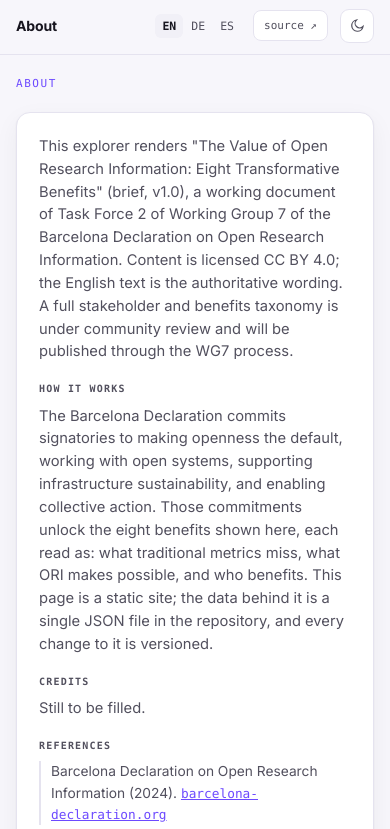
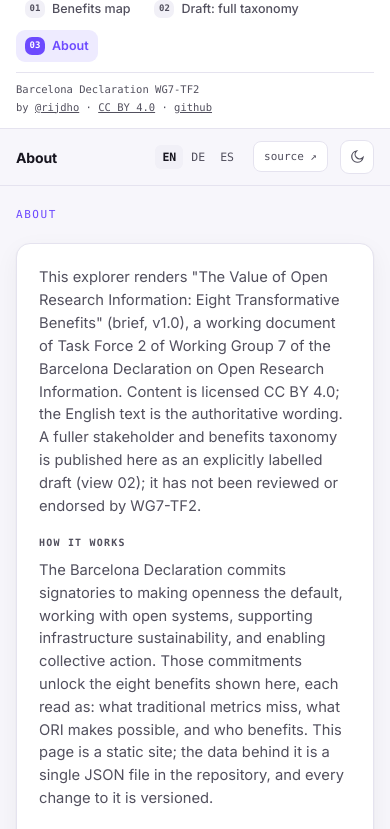
Before and after one commit to rijdho/barcelona-wg7-tf2, a website: page site/about/index.html in a window 390 px wide. Shown: the part 55-884 px from the top of the page. Drawn offline with Linux system fonts and the light colour scheme.

Commit message:
Fix the three defects the review found on the deployed pages
The draft page showed the buttons it hides: .btn declares a display, which
outranks the user agent rule for [hidden], and the neutralizing rule added in
0d1cb20 landed only in the main stylesheet, so "suggest a change" rendered as
a dead link with no href. Add the rule to the draft sheet too.

A deep link with a well-formed but non-existent id (#A9, #S99) threw while
building the selection graph, so init() aborted: the map kept its nodes but
lost its connecting lines, and the resize observer was never installed, for
the rest of the visit. Both explorers now validate the hash against the data.

Below 940px the rail hid the navigation and the credit line, leaving the draft
and About views unreachable on a phone and dropping author, license and source
from every page. The rail now wraps, brand on its own row, nav pills and the
credit line below.

Also: the source citation and the About reference pointed at a Google Doc that
answers 401 to anyone without access, so both now point at the full text in
this repository, with the WG7 working copy kept in About and labeled as
access-restricted; the credits section replaces its placeholder; About no
longer says the fuller taxonomy is pending publication when view 02 publishes
it as a labeled draft; the draft banner drops the author credit; the theme
toggle and source link are translated; three strings orphaned when the
Contribute view was folded back are gone. Asset links bumped.

```diff
--- a/site/about/index.html
+++ b/site/about/index.html
@@ -5,7 +5,7 @@
   <meta name="viewport" content="width=device-width, initial-scale=1" />
   <title>About · The Value of Open Research Information</title>
   <meta name="description" content="About the ORI benefits explorer of Barcelona Declaration WG7 Task Force 2: what it renders, how it works, credits, and references." />
-  <link rel="stylesheet" href="../style.css?v=15" />
+  <link rel="stylesheet" href="../style.css?v=16" />
   <script>
     (function () {
       var t = localStorage.getItem("wg7tf2-theme");
@@ -44,7 +44,7 @@
           <button data-lang="de" aria-current="false">DE</button>
           <button data-lang="es" aria-current="false">ES</button>
         </nav>
-        <a class="ghost-btn" href="https://github.com/rijdho/barcelona-wg7-tf2">source&nbsp;&#8599;</a>
+        <a class="ghost-btn" data-i18n="sourceLink" href="https://github.com/rijdho/barcelona-wg7-tf2">source&nbsp;&#8599;</a>
         <button class="icon-btn" id="theme-toggle" aria-label="Theme">
           <svg viewBox="0 0 24 24" aria-hidden="true"><path d="M21 12.8A8.5 8.5 0 1 1 11.2 3a6.6 6.6 0 0 0 9.8 9.8Z" /></svg>
         </button>
@@ -65,7 +65,8 @@
                 <a href="https://barcelona-declaration.org/">barcelona-declaration.org</a></li>
               <li>Barcelona Declaration WG7-TF2 (2026). The Value of Open Research Information:
                 Eight Transformative Benefits, v1.0 (brief).
-                <a href="https://docs.google.com/document/d/14gLDIGrtlsrSUw67n1HImU2uWl2kwJSib57jZRBDp0o/edit">Google Doc (working draft)</a></li>
+                <a href="https://github.com/rijdho/barcelona-wg7-tf2/blob/main/deliverables/ORI_Benefits_Overview_brief.md">Full text (Markdown, this repository)</a>;
+                <a href="https://docs.google.com/document/d/14gLDIGrtlsrSUw67n1HImU2uWl2kwJSib57jZRBDp0o/edit">WG7 working copy in Google Docs</a> (sign-in and access required)</li>
               <li>Paris Conference on Open Research Information, report (2024).
                 <a href="https://doi.org/10.5281/zenodo.14054244">doi:10.5281/zenodo.14054244</a></li>
               <li>Bologna Meeting on Open Research Information, report (2025).
@@ -86,7 +87,7 @@
   </div>
 
   <script type="module">
-    import { UI, LOCALES, detectLocale } from "../i18n.js?v=15";
+    import { UI, LOCALES, detectLocale } from "../i18n.js?v=16";
     let lang = detectLocale();
     function render(version) {
       document.documentElement.lang = lang;
@@ -96,11 +97,12 @@
       document.querySelector("#about-body").textContent =
         UI[lang].aboutBody.replace("{version}", version);
       document.querySelector("#about-how-body").textContent = UI[lang].aboutHowBody;
+      document.querySelector("#theme-toggle").setAttribute("aria-label", UI[lang].themeLabel);
       document.querySelectorAll(".langs button").forEach((b) => {
         b.setAttribute("aria-current", String(b.dataset.lang === lang));
       });
     }
-    fetch("../data/taxonomy.json?v=15").then((r) => r.json()).then((d) => {
+    fetch("../data/taxonomy.json?v=16").then((r) => r.json()).then((d) => {
       render(d.version);
       document.querySelectorAll(".langs button").forEach((b) => {
         b.addEventListener("click", () => {
--- a/site/draft/style.css
+++ b/site/draft/style.css
@@ -82,6 +82,8 @@
 }
 
 * { box-sizing: border-box; }
+/* .btn sets display, which would otherwise win over the UA rule for [hidden] */
+[hidden] { display: none !important; }
 html { -webkit-text-size-adjust: 100%; }
 body {
   margin: 0;
@@ -234,10 +236,17 @@
 
 @media (max-width: 940px) {
   .app { grid-template-columns: 1fr; }
-  .rail { position: static; height: auto; flex-direction: row; align-items: center;
+  .rail { position: static; height: auto; flex-direction: row; flex-wrap: wrap;
+    align-items: center; gap: 6px;
     border-right: none; border-bottom: 1px solid var(--hairline); padding: 10px 16px; }
-  .brand-mark { padding: 0; }
-  .nav-label, .nav-item, .rail-foot { display: none; }
+  .brand-mark { padding: 0; width: 100%; }
+  .nav-label { display: none; }
+  /* the rail collapses to a bar, but navigation and the credit line stay:
+     they are the only route to the other views and the only attribution */
+  .nav-item { width: auto; padding: 6px 9px; font-size: 12.5px; gap: 7px; }
+  .nav-item .nav-step { width: 20px; height: 18px; font-size: 9px; }
+  .rail-foot { margin-top: 4px; width: 100%; padding: 8px 0 2px;
+    border-top: 1px solid var(--hairline); }
   .cmdbar { padding: 11px 16px; }
   .content { padding: 20px 16px 48px; }
   .explorer { grid-template-columns: 1fr; gap: 18px; }
--- a/site/i18n.js
+++ b/site/i18n.js
@@ -15,7 +15,6 @@
       "Everything runs in your browser; nothing is tracked or sent anywhere.",
     navView: "View",
     navExplorer: "Benefits map",
-    navContribute: "Contribute",
     navDraft: "Draft: full taxonomy",
     colAxes: "Axes",
     colBenefits: "Benefit dimensions",
@@ -36,8 +35,8 @@
       "This explorer renders \"The Value of Open Research Information: Eight Transformative Benefits\" " +
       "(brief, v{version}), a working document of Task Force 2 of Working Group 7 of the Barcelona " +
       "Declaration on Open Research Information. Content is licensed CC BY 4.0; the English text is " +
-      "the authoritative wording. A full stakeholder and benefits taxonomy is under community review " +
-      "and will be published through the WG7 process.",
+      "the authoritative wording. A fuller stakeholder and benefits taxonomy is published here as an " +
+      "explicitly labelled draft (view 02); it has not been reviewed or endorsed by WG7-TF2.",
     aboutHowTitle: "How it works",
     aboutHowBody:
       "The Barcelona Declaration commits signatories to making openness the default, working with " +
@@ -45,12 +44,10 @@
       "Those commitments unlock the eight benefits shown here, each read as: what traditional " +
       "metrics miss, what ORI makes possible, and who benefits. This page is a static site; the " +
       "data behind it is a single JSON file in the repository, and every change to it is versioned.",
-    aboutSuggestTitle: "Suggest changes",
     aboutSuggestBody:
       "Two channels, pick whichever suits you: a structured GitHub issue (public and traceable, " +
       "needs a GitHub account; the explorer's button pre-fills it for the selected item), or the " +
       "shared WG7-TF2 spreadsheet, which needs no account at all.",
-    contribUseTitle: "How your input is used",
     contribUseBody:
       "Every suggestion is tied to a specific element of the framework, so nothing lands in a " +
       "general inbox. Wording feedback flows into the next version of the brief. Your perspective " +
@@ -60,9 +57,15 @@
       "record: each suggestion keeps its link, and the exported CSV in the repository is the " +
       "working dataset of the review.",
     aboutCreditsTitle: "Credits",
-    aboutCredits: "Still to be filled.",
+    aboutCredits:
+      "Built and maintained by Ricardo Hartley (@rijdho) as a contribution to Task Force 2 of " +
+      "Working Group 7 of the Barcelona Declaration; the brief itself is the work of the task " +
+      "force. Community suggestions are credited in their own issues and in the exported " +
+      "suggestions dataset.",
     aboutRefsTitle: "References",
     sourceLabel: "Source:",
+    sourceLink: "source\u00a0\u2197",
+    themeLabel: "Switch light / dark theme",
   },
   de: {
     title: "Die acht Nutzen",
@@ -74,7 +77,6 @@
       "Verbindungen zu verfolgen. Alles läuft im Browser; nichts wird erfasst oder gesendet.",
     navView: "Ansicht",
     navExplorer: "Nutzen-Karte",
-    navContribute: "Mitwirken",
     navDraft: "Entwurf: vollständige Taxonomie",
     colAxes: "Achsen",
     colBenefits: "Nutzendimensionen",
@@ -95,8 +97,9 @@
       "Dieser Explorer zeigt \"The Value of Open Research Information: Eight Transformative Benefits\" " +
       "(Brief, v{version}), ein Arbeitsdokument der Task Force 2 der Working Group 7 der Barcelona " +
       "Declaration on Open Research Information. Inhalte stehen unter CC BY 4.0; der englische Text " +
-      "ist maßgeblich. Eine vollständige Stakeholder- und Nutzen-Taxonomie befindet sich in der " +
-      "Community-Review und wird über den WG7-Prozess veröffentlicht.",
+      "ist maßgeblich. Eine umfassendere Stakeholder- und Nutzen-Taxonomie ist hier als ausdrücklich " +
+      "gekennzeichneter Entwurf veröffentlicht (Ansicht 02); sie wurde von WG7-TF2 weder geprüft " +
+      "noch bestätigt.",
     aboutHowTitle: "Wie es funktioniert",
     aboutHowBody:
       "Die Barcelona Declaration verpflichtet ihre Unterzeichner, Offenheit zum Standard zu machen, " +
@@ -105,12 +108,10 @@
       "Nutzen, jeweils gelesen als: was traditionelle Metriken übersehen, was ORI möglich macht und " +
       "wer profitiert. Diese Seite ist statisch; die Daten dahinter sind eine einzige JSON-Datei im " +
       "Repository, und jede Änderung daran ist versioniert.",
-    aboutSuggestTitle: "Änderungen vorschlagen",
     aboutSuggestBody:
       "Zwei Wege, je nachdem, was passt: ein strukturiertes GitHub-Issue (öffentlich und " +
       "nachvollziehbar, erfordert ein GitHub-Konto; der Button im Explorer füllt es für das " +
       "gewählte Element vor) oder das gemeinsame WG7-TF2-Spreadsheet, ganz ohne Konto.",
-    contribUseTitle: "Wie Ihr Beitrag genutzt wird",
     contribUseBody:
       "Jeder Vorschlag ist an ein konkretes Element des Rahmens gebunden, nichts landet in einem " +
       "allgemeinen Posteingang. Formulierungsfeedback fließt in die nächste Version des Briefs ein. " +
@@ -120,9 +121,15 @@
       "Fallstudiensammlung. Alles ist öffentlich und versioniert: jeder Vorschlag behält seinen " +
       "Link, und das exportierte CSV im Repository ist der Arbeitsdatensatz der Review.",
     aboutCreditsTitle: "Credits",
-    aboutCredits: "Noch zu ergänzen.",
+    aboutCredits:
+      "Erstellt und gepflegt von Ricardo Hartley (@rijdho) als Beitrag zur Task Force 2 der " +
+      "Working Group 7 der Barcelona Declaration; der Brief selbst ist die Arbeit der Task Force. " +
+      "Vorschläge aus der Community werden in ihren eigenen Issues und im exportierten " +
+      "Vorschlagsdatensatz namentlich geführt.",
     aboutRefsTitle: "Referenzen",
     sourceLabel: "Quelle:",
+    sourceLink: "Quelle\u00a0\u2197",
+    themeLabel: "Hell / dunkel umschalten",
   },
   es: {
     title: "Los ocho beneficios",
@@ -134,7 +141,6 @@
       "conexiones. Todo funciona en tu navegador; no se rastrea ni se envía nada.",
     navView: "Vista",
     navExplorer: "Mapa de beneficios",
-    navContribute: "Contribuir",
     navDraft: "Borrador: taxonomía completa",
     colAxes: "Ejes",
     colBenefits: "Dimensiones de beneficio",
@@ -155,8 +161,9 @@
       "Este explorador muestra \"The Value of Open Research Information: Eight Transformative Benefits\" " +
       "(brief, v{version}), un documento de trabajo del Task Force 2 del Working Group 7 de la Barcelona " +
       "Declaration on Open Research Information. El contenido está bajo CC BY 4.0; el texto en inglés es " +
-      "la redacción autorizada. Una taxonomía completa de stakeholders y beneficios está en revisión " +
-      "comunitaria y se publicará a través del proceso del WG7.",
+      "la redacción autorizada. Una taxonomía más completa de stakeholders y beneficios está publicada " +
+      "aquí como borrador explícitamente etiquetado (vista 02); no ha sido revisada ni respaldada " +
+      "por WG7-TF2.",
     aboutHowTitle: "Cómo funciona",
     aboutHowBody:
       "La Barcelona Declaration compromete a sus firmantes a hacer de la apertura el estándar, trabajar " +
@@ -165,12 +172,10 @@
       "como: qué pasan por alto las métricas tradicionales, qué hace posible ORI y quién se beneficia. " +
       "Esta página es estática; los datos detrás son un único archivo JSON en el repositorio, y cada " +
       "cambio queda versionado.",
-    aboutSuggestTitle: "Sugerir cambios",
     aboutSuggestBody:
       "Dos canales, elige el que te acomode: un issue estructurado de GitHub (público y " +
       "trazable, requiere cuenta de GitHub; el botón del explorador lo prellena para el " +
       "elemento seleccionado), o la hoja de cálculo compartida del WG7-TF2, sin cuenta alguna.",
-    contribUseTitle: "Cómo se usa tu aporte",
     contribUseBody:
       "Cada sugerencia queda atada a un elemento concreto del marco, nada cae en un buzón " +
       "genérico. Los comentarios de redacción fluyen a la próxima versión del brief. Tu " +
@@ -180,9 +185,15 @@
       "Todo queda como registro público y versionado: cada sugerencia conserva su enlace, y el CSV " +
       "exportado en el repositorio es el conjunto de datos de trabajo de la revisión.",
     aboutCreditsTitle: "Créditos",
-    aboutCredits: "Aún por completar.",
+    aboutCredits:
+      "Creado y mantenido por Ricardo Hartley (@rijdho) como contribución al Task Force 2 del " +
+      "Working Group 7 de la Barcelona Declaration; el brief mismo es obra del task force. Las " +
+      "sugerencias de la comunidad se acreditan en sus propios issues y en el conjunto de datos " +
+      "de sugerencias exportado.",
     aboutRefsTitle: "Referencias",
     sourceLabel: "Fuente:",
+    sourceLink: "fuente\u00a0\u2197",
+    themeLabel: "Cambiar tema claro / oscuro",
   },
 };
 
--- a/site/style.css
+++ b/site/style.css
@@ -263,10 +263,17 @@
 
 @media (max-width: 940px) {
   .app { grid-template-columns: 1fr; }
-  .rail { position: static; height: auto; flex-direction: row; align-items: center;
+  .rail { position: static; height: auto; flex-direction: row; flex-wrap: wrap;
+    align-items: center; gap: 6px;
     border-right: none; border-bottom: 1px solid var(--hairline); padding: 10px 16px; }
-  .brand-mark { padding: 0; }
-  .nav-label, .nav-item, .rail-foot { display: none; }
+  .brand-mark { padding: 0; width: 100%; }
+  .nav-label { display: none; }
+  /* the rail collapses to a bar, but navigation and the credit line stay:
+     they are the only route to the other views and the only attribution */
+  .nav-item { width: auto; padding: 6px 9px; font-size: 12.5px; gap: 7px; }
+  .nav-item .nav-step { width: 20px; height: 18px; font-size: 9px; }
+  .rail-foot { margin-top: 4px; width: 100%; padding: 8px 0 2px;
+    border-top: 1px solid var(--hairline); }
   .cmdbar { padding: 11px 16px; }
   .content { padding: 20px 16px 48px; }
   .explorer { grid-template-columns: 1fr; gap: 18px; }
```
Also changed, not shown: site/app.js (+6 -3 lines), site/draft/app.js (+15 -4 lines), site/draft/i18n.js (+9 -3 lines), site/draft/index.html (+3 -3 lines), site/index.html (+4 -4 lines).
